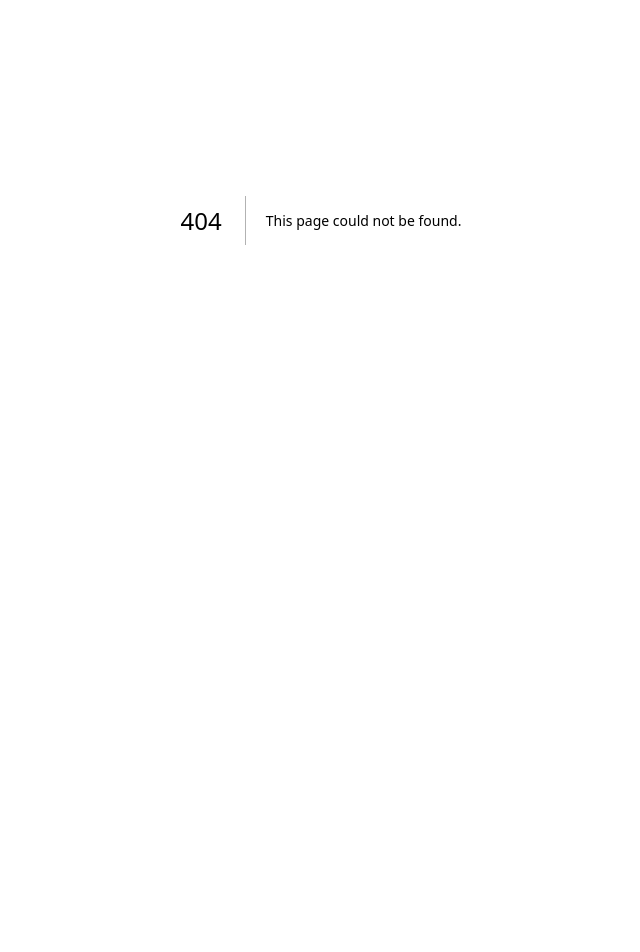
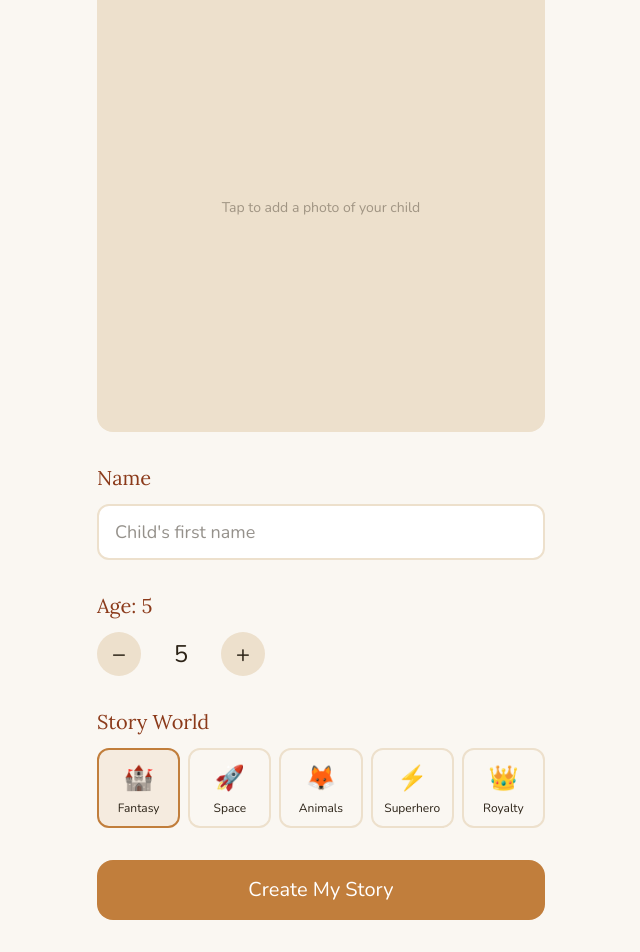
Before and after one commit to SohailGidwani/storyteller, a Next.js app in the folder frontend/: page /create in a window 1280 px wide. Before the commit this address had no page. Shown: the part 180-1132 px from the top of the page, without its empty margins (319-959 px from the left). Before the commit the page ends 800 px from the top, so only its background shows below. Built offline with nearby package versions, Linux system fonts and the light colour scheme; no server answers.

Commit message:
feat: add CreateForm and onboarding page

```diff
--- /dev/null
+++ b/frontend/app/create/page.tsx
@@ -0,0 +1,20 @@
+import CreateForm from '@/components/Onboarding/CreateForm'
+import Link from 'next/link'
+
+export default function CreatePage() {
+  return (
+    <main className="min-h-screen bg-cream">
+      <div className="flex items-center gap-4 px-8 pt-10 pb-2">
+        <Link
+          href="/"
+          className="w-11 h-11 flex items-center justify-center text-ink/50 hover:text-ink text-xl"
+          aria-label="Back"
+        >
+          ←
+        </Link>
+        <h1 className="font-lora text-sienna text-4xl">Make Your Story</h1>
+      </div>
+      <CreateForm />
+    </main>
+  )
+}
--- /dev/null
+++ b/frontend/components/Onboarding/CreateForm.tsx
@@ -0,0 +1,176 @@
+'use client'
+
+import { useState, useRef } from 'react'
+import { useRouter } from 'next/navigation'
+import type { StoryType } from '@/lib/types'
+import { uploadPhoto, generateStory } from '@/lib/api'
+
+const STORY_TYPES: { id: StoryType; label: string; icon: string }[] = [
+  { id: 'fantasy_adventure', label: 'Fantasy', icon: '🏰' },
+  { id: 'space_explorer', label: 'Space', icon: '🚀' },
+  { id: 'animal_quest', label: 'Animals', icon: '🦊' },
+  { id: 'superhero_mission', label: 'Superhero', icon: '⚡' },
+  { id: 'royal_tale', label: 'Royalty', icon: '👑' },
+]
+
+export default function CreateForm() {
+  const router = useRouter()
+  const fileRef = useRef<HTMLInputElement>(null)
+  const [photoFile, setPhotoFile] = useState<File | null>(null)
+  const [photoPreview, setPhotoPreview] = useState<string | null>(null)
+  const [name, setName] = useState('')
+  const [age, setAge] = useState(5)
+  const [storyType, setStoryType] = useState<StoryType>('fantasy_adventure')
+  const [loading, setLoading] = useState(false)
+  const [errors, setErrors] = useState<{ photo?: string; name?: string; submit?: string }>({})
+
+  function handlePhotoChange(e: React.ChangeEvent<HTMLInputElement>) {
+    const file = e.target.files?.[0]
+    if (!file) return
+    setPhotoFile(file)
+    setPhotoPreview(URL.createObjectURL(file))
+    setErrors((prev) => ({ ...prev, photo: undefined }))
+  }
+
+  async function handleSubmit(e: React.FormEvent) {
+    e.preventDefault()
+    const nextErrors: typeof errors = {}
+    if (!photoFile) nextErrors.photo = 'Please add a photo'
+    if (!name.trim()) nextErrors.name = 'Please enter a name'
+    if (Object.keys(nextErrors).length) {
+      setErrors(nextErrors)
+      return
+    }
+
+    setLoading(true)
+    setErrors({})
+
+    try {
+      const { photo_url } = await uploadPhoto(photoFile!)
+      const { story_id } = await generateStory({
+        child_name: name.trim(),
+        age,
+        photo_url,
+        story_type: storyType,
+        adhd: false,
+      })
+      router.push(`/reader/${story_id}`)
+    } catch {
+      setErrors({ submit: 'Something went wrong. Please try again.' })
+      setLoading(false)
+    }
+  }
+
+  return (
+    <form onSubmit={handleSubmit} className="max-w-lg mx-auto px-8 py-8 space-y-8">
+      {/* Photo */}
+      <div>
+        <label className="font-lora text-sienna text-xl block mb-3">Photo</label>
+        <button
+          type="button"
+          onClick={() => fileRef.current?.click()}
+          className={`w-full aspect-square rounded-2xl overflow-hidden flex items-center justify-center transition-colors ${
+            errors.photo
+              ? 'border-2 border-red-400 bg-red-50'
+              : 'bg-parchment hover:bg-parchment/70'
+          }`}
+        >
+          {photoPreview ? (
+            <img src={photoPreview} alt="Preview" className="w-full h-full object-cover" />
+          ) : (
+            <span className="font-nunito text-ink/40 text-center text-sm px-6 leading-relaxed">
+              Tap to add a photo of your child
+            </span>
+          )}
+        </button>
+        {errors.photo && (
+          <p className="font-nunito text-red-500 text-sm mt-1">{errors.photo}</p>
+        )}
+        <input
+          ref={fileRef}
+          type="file"
+          accept="image/*"
+          capture="user"
+          className="hidden"
+          onChange={handlePhotoChange}
+        />
+      </div>
+
+      {/* Name */}
+      <div>
+        <label className="font-lora text-sienna text-xl block mb-3">Name</label>
+        <input
+          type="text"
+          value={name}
+          onChange={(e) => {
+            setName(e.target.value)
+            setErrors((prev) => ({ ...prev, name: undefined }))
+          }}
+          placeholder="Child's first name"
+          className={`w-full rounded-xl border-2 px-4 py-3 font-nunito text-ink text-lg focus:outline-none bg-white ${
+            errors.name ? 'border-red-400' : 'border-parchment focus:border-amber'
+          }`}
+        />
+        {errors.name && (
+          <p className="font-nunito text-red-500 text-sm mt-1">{errors.name}</p>
+        )}
+      </div>
+
+      {/* Age */}
+      <div>
+        <label className="font-lora text-sienna text-xl block mb-3">Age: {age}</label>
+        <div className="flex items-center gap-6">
+          <button
+            type="button"
+            onClick={() => setAge((a) => Math.max(3, a - 1))}
+            className="w-11 h-11 rounded-full bg-parchment font-nunito text-2xl flex items-center justify-center active:bg-amber active:text-white transition-colors"
+          >
+            −
+          </button>
+          <span className="font-nunito text-ink text-2xl w-8 text-center tabular-nums">{age}</span>
+          <button
+            type="button"
+            onClick={() => setAge((a) => Math.min(12, a + 1))}
+            className="w-11 h-11 rounded-full bg-parchment font-nunito text-2xl flex items-center justify-center active:bg-amber active:text-white transition-colors"
+          >
+            +
+          </button>
+        </div>
+      </div>
+
+      {/* Story type */}
+      <div>
+        <label className="font-lora text-sienna text-xl block mb-3">Story World</label>
+        <div className="grid grid-cols-5 gap-2">
+          {STORY_TYPES.map(({ id, label, icon }) => (
+            <button
+              key={id}
+              type="button"
+              onClick={() => setStoryType(id)}
+              className={`flex flex-col items-center gap-2 py-3 px-1 rounded-xl border-2 transition-colors ${
+                storyType === id
+                  ? 'border-amber bg-amber/10'
+                  : 'border-parchment hover:border-amber/40'
+              }`}
+            >
+              <span className="text-2xl">{icon}</span>
+              <span className="font-nunito text-xs text-ink leading-none">{label}</span>
+            </button>
+          ))}
+        </div>
+      </div>
+
+      {errors.submit && (
+        <p className="font-nunito text-red-500 text-sm">{errors.submit}</p>
+      )}
+
+      <button
+        type="submit"
+        disabled={loading}
+        className="w-full py-4 bg-amber text-white font-nunito text-xl rounded-2xl disabled:opacity-50 active:bg-sienna transition-colors"
+      >
+        {loading ? 'Creating your story…' : 'Create My Story'}
+      </button>
+    </form>
+  )
+}
```
